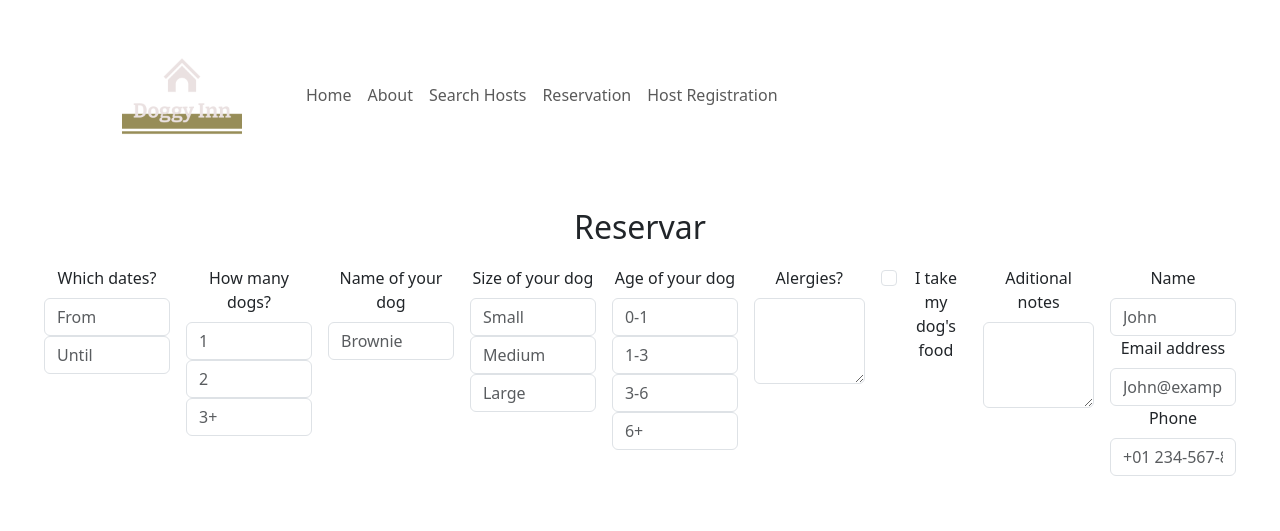
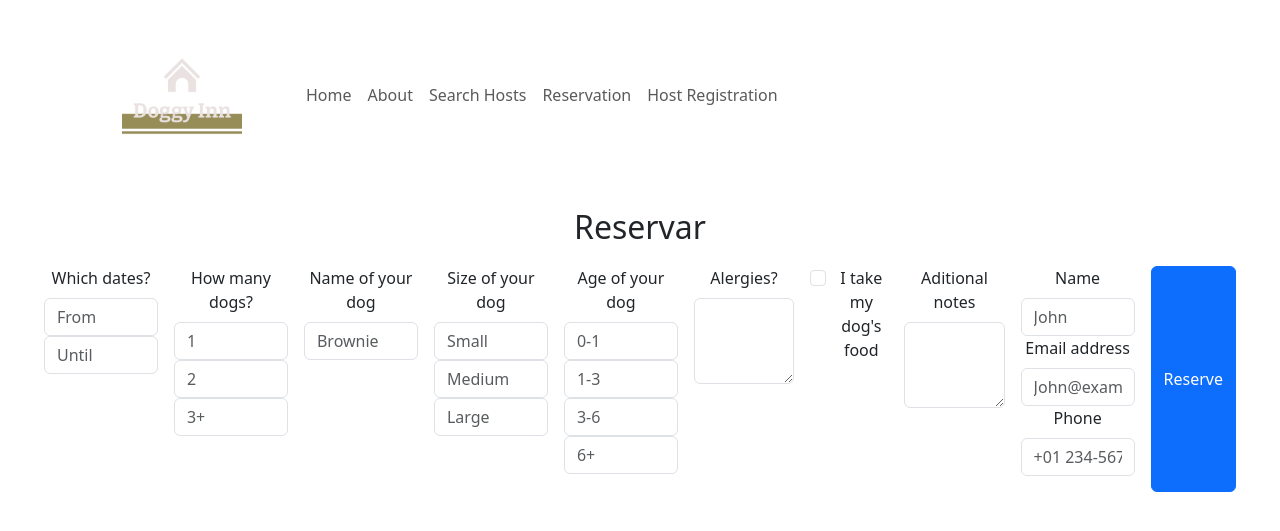
Before and after one commit to Sheylare/doggyInn-app-client, a React (Vite) app: page /hosts/1/reserva in a window 1280 px wide. Shown: the part 157-688 px from the top of the page. Built offline with nearby package versions, Linux system fonts and the light colour scheme.

Commit message:
prueba form

```diff
--- a/src/components/AddFormReservation.jsx
+++ b/src/components/AddFormReservation.jsx
@@ -1,39 +1,67 @@
 import React, { useState } from 'react'
+import { Button, Form } from 'react-bootstrap'
 import { useParams } from 'react-router-dom'
 
-function AddFormReservation() {
+function AddFormReservation(props) {
 
   const params = useParams()
 
   const [dates, setDates] = useState("")
   const [quantityDogs, setQuantityDogs] = useState("")
-  const [dogsName, setDogsName] = useState("")
-  const [dogsSize, setDogsSize] = useState("")
-  const [dogsAge, setDogsAge] = useState("")
-  const [dogsAlergies, setDogsAlergies] = useState(true)
-  const [ownFood, setOwnFood] = useState(true)
-  const [aditionalNotes, setAditionalNotes] = useState("")
+  const [dogName, setDogName] = useState("")
+  const [dogSize, setDogSize] = useState("")
+  const [dogAge, setDogAge] = useState("")
+  const [dogAllergies, setDogAllergies] = useState(false)
+  const [ownFood, setOwnFood] = useState(false)
+  const [additionalNotes, setAdditionalNotes] = useState("")
   const [ownersName, setOwnersName] = useState("")
-  const [email, SetEmail] = useState("")
+  const [email, setEmail] = useState("")
   const [phone, setPhone] = useState("")
+
+  const handleInputDates = (event) => setDates(event.target.value);
+  const handleInputQuantity = (event) => setQuantityDogs(event.target.value);
+  const handleInputDogName = (event) => setDogName(event.target.value);
+  const handleInputDogSize = (event) => setDogSize(event.target.value);
+  const handleInputDogAge = (event) => setDogAge(event.target.value);
+  const handleInputDogAllergies = (event) => setDogAllergies(event.target.value);
+  const handleInputOwnFood = (event) => setOwnFood(event.target.value);
+  const handleInputAdditionalNotes = (event) => setAdditionalNotes(event.target.value);
+  const handleInputOwnersName = (event) => setOwnersName(event.target.value);
+  const handleInputEmail = (event) => setEmail(event.target.value);
+  const handleInputPhone = (event) => setPhone(event.target.value);
+
+
+
 
 const handleSubmit = async (e) => {
   e.preventDefault();
 
   const newReservation ={
-    dates: dates,
-    quantityDogs: quantityDogs,
-    dogName: dogsName,
-    dogSize: dogsSize,
-    dogAge: dogsAge,
-    dogAlergies: dogsAlergies,
-    ownFood: ownFood,
-    aditionalNotes: aditionalNotes,
-    ownersName: ownersName,
-    email: email,
-    phone: phone,
+    dates,
+    quantityDogs,
+    dogName,
+    dogSize,
+    dogAge,
+    dogAllergies,
+    ownFood,
+    additionalNotes,
+    ownersName,
+    email,
+    phone,
     hostId: Number(params.hostId)
   }
+
+props.setReservation([newReservation, ...props.reservation])
+console.log([newReservation])
+setDates("")
+setQuantityDogs("")
+setDogAge("")
+setDogAllergies(false)
+setOwnFood(false)
+setAdditionalNotes("")
+setOwnersName("")
+setEmail("")
+setPhone("")
 
 
 
@@ -43,7 +71,63 @@ const handleSubmit = async (e) => {
   return (
     <div>
 
-      add
+<h2>Reservar</h2>
+      <Form onSubmit={handleSubmit}>
+        <Form.Group className="mb-3" controlId="dates">
+          <Form.Label onChange={handleInputDates}>Which dates?</Form.Label>
+          <Form.Control type="dates" placeholder="From"/>
+          <Form.Control type="dates" placeholder="Until"/>
+        </Form.Group>
+        <Form.Group className="mb-3" controlId="quantity">
+         <Form.Label onChange={handleInputQuantity}>How many dogs?</Form.Label>
+          <Form.Control type="number" placeholder="1" />
+          <Form.Control type="number" placeholder="2" />
+          <Form.Control type="number" placeholder="3+" />
+        </Form.Group>
+        <Form.Group className="mb-3" controlId="name">
+          <Form.Label onChange={handleInputDogName}>Name of your dog</Form.Label>
+          <Form.Control type="text" placeholder="Brownie"/>
+        </Form.Group>
+        <Form.Group className="mb-3" controlId="size">
+         <Form.Label onChange={handleInputDogSize}>Size of your dog</Form.Label>
+          <Form.Control type="text" placeholder="Small" />
+          <Form.Control type="text" placeholder="Medium" />
+          <Form.Control type="text" placeholder="Large" />
+        </Form.Group>
+        <Form.Group className="mb-3" controlId="size">
+         <Form.Label onChange={handleInputDogAge}>Age of your dog</Form.Label>
+          <Form.Control type="number" placeholder="0-1" />
+          <Form.Control type="number" placeholder="1-3" />
+          <Form.Control type="number" placeholder="3-6" />
+          <Form.Control type="number" placeholder="6+" />
+        </Form.Group>
+        <Form.Group className="mb-3" controlId="alergies">
+        <Form.Label onChange={handleInputDogAllergies}>Alergies?</Form.Label>
+        <Form.Control as="textarea" rows={3} />
+        </Form.Group>
+        {['checkbox'].map((type) => (
+          <div key={`default-${type}`} className="mb-3">
+          <Form.Check // prettier-ignore
+            type={type}
+            id={`default-${type}`}
+            label={"I take my dog's food"}
+            onChange={handleInputOwnFood}/>
+          </div>
+        ))}
+        <Form.Group className="mb-3" controlId="aditional-notes">
+        <Form.Label onChange={handleInputAdditionalNotes}>Aditional notes</Form.Label>
+        <Form.Control as="textarea" rows={3} />
+      </Form.Group>
+      <Form.Group className="mb-3" controlId="owner-info">
+          <Form.Label onChange={handleInputOwnersName}>Name</Form.Label>
+          <Form.Control type="text" placeholder="John"/>
+          <Form.Label onChange={handleInputEmail}>Email address</Form.Label>
+          <Form.Control type="email" placeholder="John@example.com"/>
+          <Form.Label onChange={handleInputPhone}>Phone</Form.Label>
+          <Form.Control type="text" placeholder="+01 234-567-890"/>
+        </Form.Group>
+        <Button variant="primary">Reserve</Button>{' '}
+      </Form>
 
 
     </div>
--- a/src/pages/HostDetails.jsx
+++ b/src/pages/HostDetails.jsx
@@ -38,7 +38,7 @@ function HostDetails() {
       <p>{host.mobile}</p>
       <p>{host.price}</p>
 
-      <Link to={`/hosts/${host.hostId}/reserva`} element={<Reservation />}>
+      <Link to={`/hosts/${host.id}/reserva`} element={<Reservation />}>
         <button>Reservar</button>
       </Link>
     </div>
--- a/src/pages/Reservation .jsx
+++ b/src/pages/Reservation .jsx
@@ -1,70 +1,14 @@
-import React from "react";
-import Form from "react-bootstrap/Form";
-import Button from 'react-bootstrap/Button';
-import { useParams } from "react-router-dom";
+import React, { useState } from "react";
+import AddFormReservation from "../components/AddFormReservation";
 
 
 function Reservation() {
 
-  const params = useParams()
+ const {reservation, setReservation} = useState("")
 
   return (
     <div>
-      <h2>Reservar</h2>
-      <Form>
-        <Form.Group className="mb-3" controlId="dates">
-          <Form.Label>Which dates?</Form.Label>
-          <Form.Control type="email" placeholder="From"/>
-          <Form.Control type="email" placeholder="Until"/>
-        </Form.Group>
-        <Form.Group className="mb-3" controlId="quantity">
-         <Form.Label>How many dogs?</Form.Label>
-          <Form.Control type="email" placeholder="1" />
-          <Form.Control type="email" placeholder="2" />
-          <Form.Control type="email" placeholder="3+" />
-        </Form.Group>
-        <Form.Group className="mb-3" controlId="name">
-          <Form.Label>Name of your dog</Form.Label>
-          <Form.Control type="email" placeholder="Brownie"/>
-        </Form.Group>
-        <Form.Group className="mb-3" controlId="size">
-         <Form.Label>Size of your dog</Form.Label>
-          <Form.Control type="email" placeholder="Small" />
-          <Form.Control type="email" placeholder="Medium" />
-          <Form.Control type="email" placeholder="Large" />
-        </Form.Group>
-        <Form.Group className="mb-3" controlId="size">
-         <Form.Label>Age of your dog</Form.Label>
-          <Form.Control type="email" placeholder="0-1" />
-          <Form.Control type="email" placeholder="1-3" />
-          <Form.Control type="email" placeholder="3-6" />
-          <Form.Control type="email" placeholder="6+" />
-        </Form.Group>
-        <Form.Group className="mb-3" controlId="alergies">
-        <Form.Label>Alergies?</Form.Label>
-        <Form.Control as="textarea" rows={3} />
-        </Form.Group>
-        {['checkbox'].map((type) => (
-          <div key={`default-${type}`} className="mb-3">
-          <Form.Check // prettier-ignore
-            type={type}
-            id={`default-${type}`}
-            label={"I take my dog's food"}/>
-          </div>
-        ))}
-        <Form.Group className="mb-3" controlId="aditional-notes">
-        <Form.Label>Aditional notes</Form.Label>
-        <Form.Control as="textarea" rows={3} />
-      </Form.Group>
-      <Form.Group className="mb-3" controlId="owner-info">
-          <Form.Label>Name</Form.Label>
-          <Form.Control type="email" placeholder="John"/>
-          <Form.Label>Email address</Form.Label>
-          <Form.Control type="email" placeholder="John@example.com"/>
-          <Form.Label>Phone</Form.Label>
-          <Form.Control type="email" placeholder="+01 234-567-890"/>
-        </Form.Group>
-      </Form>
+      <AddFormReservation reservation={reservation} setReservation={setReservation}/>
     </div>
   );
 }
```
